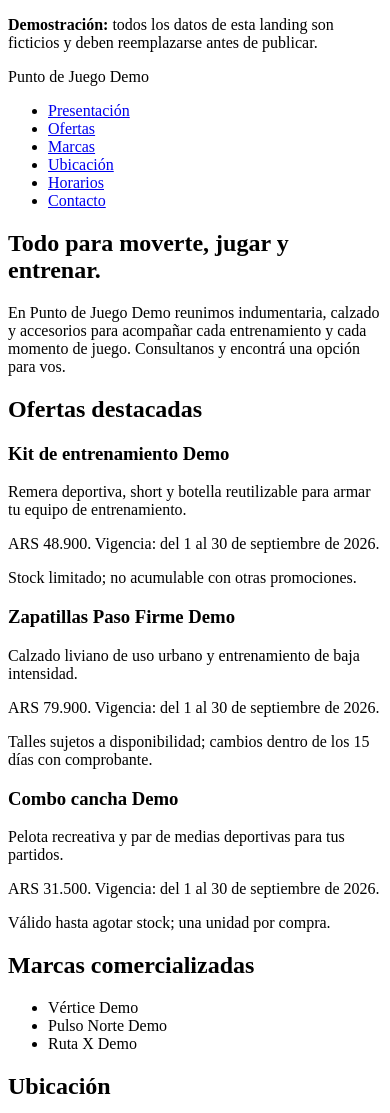
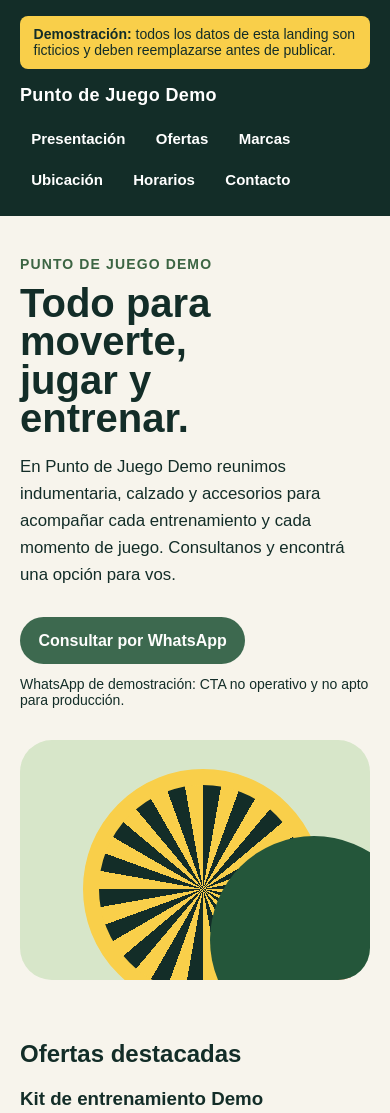
Before and after one commit to wbivanco/iadev, a plain HTML site: page workspace/index.html in a window 390 px wide. Shown: the top 1113 px of the page. Drawn offline with Linux system fonts and the light colour scheme.

Commit message:
feat(landing): estilizar presentación principal y navegación
Incorporar hero responsive con recurso visual local y CTA de demostración.\nMejorar el menú con estados accesibles y actualizar el cierre de la tarea 2.1.

```diff
--- a/workspace/index.html
+++ b/workspace/index.html
@@ -4,12 +4,201 @@
     <meta charset="utf-8">
     <meta name="viewport" content="width=device-width, initial-scale=1">
     <title>Punto de Juego Demo</title>
+    <style>
+      :root {
+        color-scheme: light;
+        font-family: Arial, Helvetica, sans-serif;
+        color: #132d28;
+        background: #f7f4ec;
+      }
+
+      body {
+        margin: 0;
+      }
+
+      header,
+      main,
+      footer {
+        padding-inline: clamp(1.25rem, 5vw, 5rem);
+      }
+
+      .site-header {
+        padding-block: 1rem 1.25rem;
+        background: #132d28;
+        color: #fff;
+      }
+
+      .demo-notice {
+        margin: 0 0 1rem;
+        padding: 0.65rem 0.85rem;
+        border-radius: 0.5rem;
+        background: #f9cf4a;
+        color: #132d28;
+        font-size: 0.875rem;
+      }
+
+      .header-row {
+        display: flex;
+        flex-wrap: wrap;
+        gap: 1rem 2rem;
+        align-items: center;
+        justify-content: space-between;
+      }
+
+      .site-name {
+        margin: 0;
+        font-size: 1.125rem;
+        font-weight: 700;
+        letter-spacing: 0.02em;
+      }
+
+      .site-nav ul {
+        display: flex;
+        flex-wrap: wrap;
+        gap: 0.5rem;
+        margin: 0;
+        padding: 0;
+        list-style: none;
+      }
+
+      .site-nav a {
+        display: inline-block;
+        padding: 0.5rem 0.7rem;
+        border-radius: 999px;
+        color: #fff;
+        font-size: 0.9375rem;
+        font-weight: 700;
+        text-decoration: none;
+      }
+
+      .site-nav a:hover {
+        background: #285141;
+        text-decoration: underline;
+        text-underline-offset: 0.2em;
+      }
+
+      .site-nav a:focus-visible {
+        outline: 3px solid #f9cf4a;
+        outline-offset: 3px;
+      }
+
+      .site-nav a:active {
+        background: #3c6543;
+      }
+
+      .hero {
+        display: grid;
+        grid-template-columns: minmax(0, 1.1fr) minmax(16rem, 0.9fr);
+        gap: clamp(2rem, 7vw, 5rem);
+        align-items: center;
+        min-height: 28rem;
+        padding-block: clamp(2.5rem, 8vw, 6rem);
+      }
+
+      .hero__eyebrow {
+        margin: 0 0 0.75rem;
+        color: #3c6543;
+        font-size: 0.875rem;
+        font-weight: 700;
+        letter-spacing: 0.08em;
+        text-transform: uppercase;
+      }
+
+      .hero h1 {
+        max-width: 12ch;
+        margin: 0;
+        font-size: clamp(2.5rem, 7vw, 5.5rem);
+        line-height: 0.96;
+      }
+
+      .hero__copy {
+        max-width: 58ch;
+        font-size: clamp(1.05rem, 2vw, 1.25rem);
+        line-height: 1.6;
+      }
+
+      .hero__cta {
+        display: inline-flex;
+        margin-top: 0.75rem;
+        padding: 0.9rem 1.15rem;
+        border: 0;
+        border-radius: 999px;
+        background: #24563a;
+        color: #fff;
+        font: inherit;
+        font-weight: 700;
+      }
+
+      .hero__cta:disabled {
+        cursor: not-allowed;
+        opacity: 0.88;
+      }
+
+      .hero__notice {
+        margin: 0.75rem 0 0;
+        font-size: 0.875rem;
+      }
+
+      .hero__visual {
+        position: relative;
+        min-height: 20rem;
+        overflow: hidden;
+        border-radius: 2rem;
+        background: #d7e6c9;
+      }
+
+      .hero__visual::before,
+      .hero__visual::after {
+        position: absolute;
+        border-radius: 50%;
+        content: "";
+      }
+
+      .hero__visual::before {
+        top: 12%;
+        left: 18%;
+        width: 13rem;
+        height: 13rem;
+        border: 1rem solid #f9cf4a;
+        background: repeating-conic-gradient(#132d28 0 10deg, #f9cf4a 10deg 20deg);
+        box-shadow: 5rem 7rem 0 -3rem #ef7553;
+      }
+
+      .hero__visual::after {
+        right: -3rem;
+        bottom: -4rem;
+        width: 13rem;
+        height: 13rem;
+        background: #24563a;
+      }
+
+      @media (max-width: 42rem) {
+        .header-row {
+          align-items: flex-start;
+          flex-direction: column;
+        }
+
+        .site-nav {
+          width: 100%;
+        }
+
+        .hero {
+          grid-template-columns: 1fr;
+          min-height: auto;
+        }
+
+        .hero__visual {
+          min-height: 15rem;
+        }
+      }
+    </style>
   </head>
   <body>
-    <header>
-      <p><strong>Demostración:</strong> todos los datos de esta landing son ficticios y deben reemplazarse antes de publicar.</p>
-      <p>Punto de Juego Demo</p>
-      <nav aria-label="Navegación principal">
+    <header class="site-header">
+      <p class="demo-notice"><strong>Demostración:</strong> todos los datos de esta landing son ficticios y deben reemplazarse antes de publicar.</p>
+      <div class="header-row">
+        <p class="site-name">Punto de Juego Demo</p>
+        <nav class="site-nav" aria-label="Navegación principal">
           <ul>
             <li><a href="#presentacion">Presentación</a></li>
             <li><a href="#ofertas">Ofertas</a></li>
@@ -19,12 +208,21 @@
             <li><a href="#contacto">Contacto</a></li>
           </ul>
         </nav>
+      </div>
     </header>
 
     <main id="contenido-principal">
       <section id="presentacion" aria-labelledby="titulo-presentacion">
+        <div class="hero">
+          <div>
+            <p class="hero__eyebrow">Punto de Juego Demo</p>
             <h1 id="titulo-presentacion">Todo para moverte, jugar y entrenar.</h1>
-        <p>En Punto de Juego Demo reunimos indumentaria, calzado y accesorios para acompañar cada entrenamiento y cada momento de juego. Consultanos y encontrá una opción para vos.</p>
+            <p class="hero__copy">En Punto de Juego Demo reunimos indumentaria, calzado y accesorios para acompañar cada entrenamiento y cada momento de juego. Consultanos y encontrá una opción para vos.</p>
+            <button class="hero__cta" type="button" disabled aria-describedby="aviso-whatsapp-principal">Consultar por WhatsApp</button>
+            <p class="hero__notice" id="aviso-whatsapp-principal">WhatsApp de demostración: CTA no operativo y no apto para producción.</p>
+          </div>
+          <div class="hero__visual" aria-hidden="true"></div>
+        </div>
       </section>
 
       <section id="ofertas" aria-labelledby="titulo-ofertas">
```
Also changed, not shown: 3 other files. Lines whose indentation alone changed are shown as unchanged.
